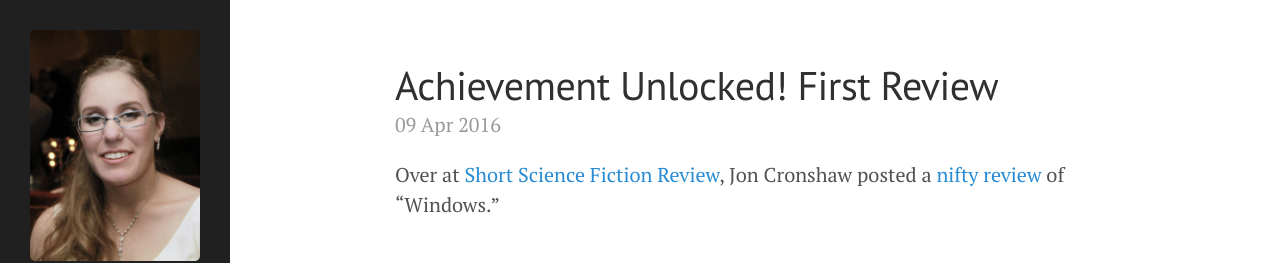
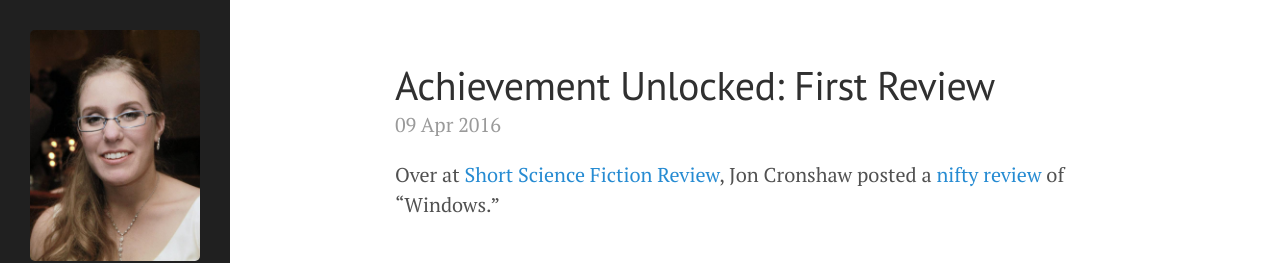
Before and after one commit to BethGoder/BethGoder.github.io, a Jekyll site: the page built from _posts/2016-04-09-First-Review.markdown, in a window 1280 px wide. Shown: the top 263 px of the page. Built offline with Jekyll 4.4.1, drawn with Linux system fonts in a browser that asks for light colours.

```diff
--- a/_posts/2016-04-09-First-Review.markdown
+++ b/_posts/2016-04-09-First-Review.markdown
@@ -1,5 +1,5 @@
 ---
-title: Achievement Unlocked! First Review
+title: "Achievement Unlocked: First Review"
 date: 2016-04-09 07:00:02
 ---
 
```
